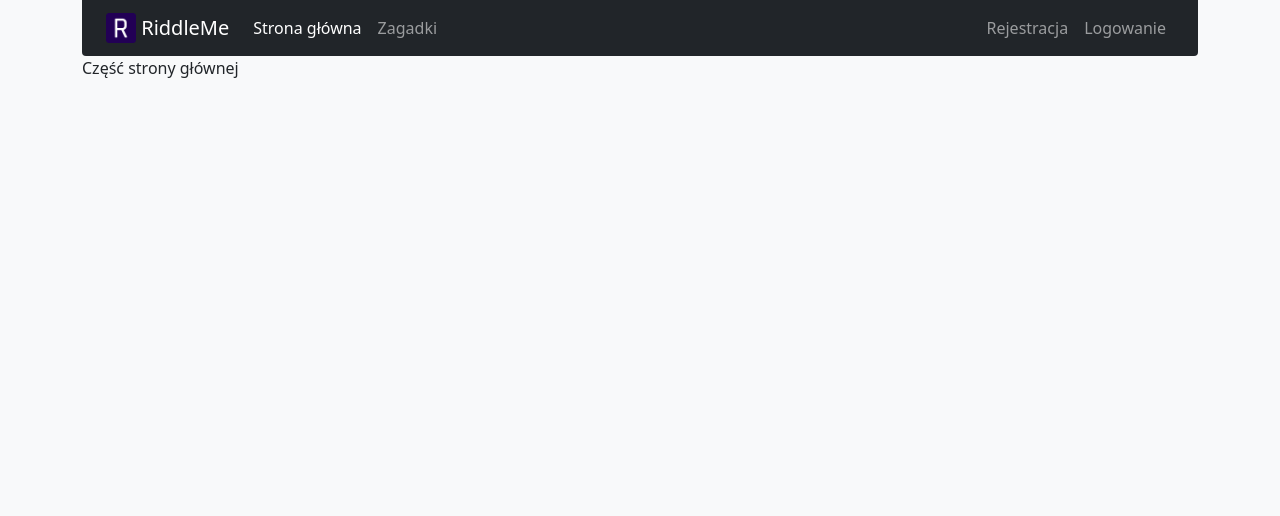
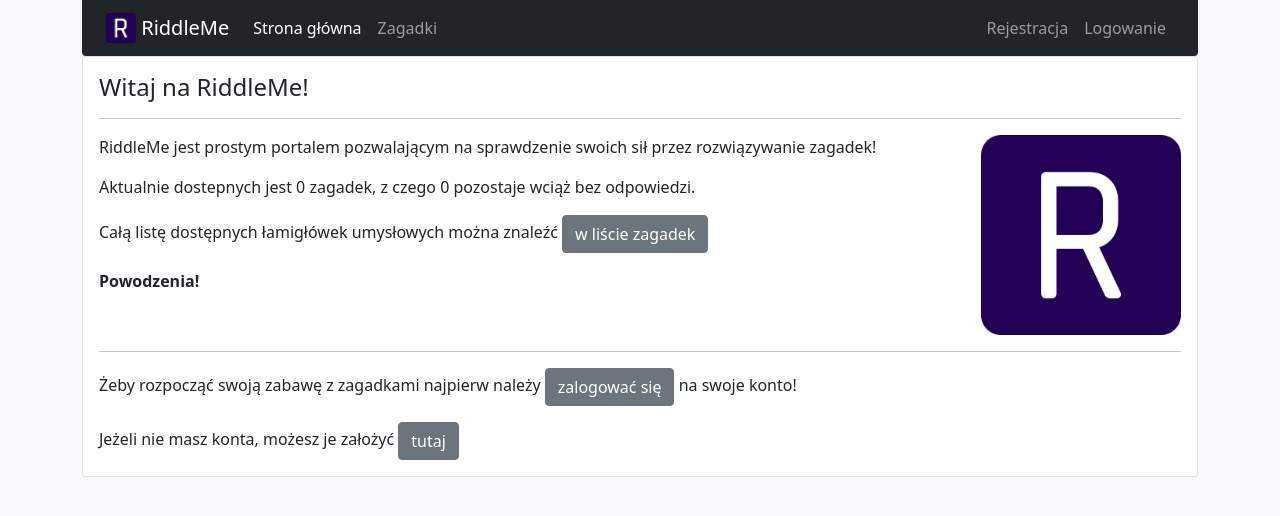
Before and after one commit to Ves5/RiddleMeDjango, a Django app: page / in a window 1280 px wide. Shown: the top 516 px of the page. Run offline with Django 4.2, Linux system fonts and the light colour scheme; data that the repository does not hold is empty.

Commit message:
tested html content for puzzles

```diff
--- a/app/riddleme/templates/riddleme/index.html
+++ b/app/riddleme/templates/riddleme/index.html
@@ -1,7 +1,47 @@
+{% extends "riddleme/base.html" %}
 
-{% extends "riddleme/base.html" %}
+{% load static %}
+
 {% block title %} Strona główna {% endblock %}
 {% block navbar %} {% with activeHome="active" %} {{block.super}} {% endwith %} {% endblock %}
 {% block content %}
-    <p> Część strony głównej </p>
+<div class="card">
+    <div class="card-body">
+        <h4 class="card-title">
+            Witaj na RiddleMe{% if user.is_authenticated %}, {{user.get_username}}{% endif %}!
+        </h4>
+        <hr>
+        <div class="d-flex justify-content-between">
+            <div>
+                <p class="card-text">
+                    RiddleMe jest prostym portalem pozwalającym na sprawdzenie swoich sił przez rozwiązywanie zagadek!
+                </p>
+                <p class="card-text">
+                    Aktualnie dostepnych jest {{ puzzle_count }} zagadek, z czego {{ unsolved_count }} pozostaje wciąż bez odpowiedzi.
+                </p>
+                <p class="card-text">
+                    Całą listę dostępnych łamigłówek umysłowych można znaleźć <a href="{% url 'page' 1 %}" class="inline btn btn-secondary">w liście zagadek</a>
+                </p>
+                <p class="card-text">
+                    <b>Powodzenia!</b>
+                </p>
+            </div>
+            <img src="{% static 'riddleme/favicon/favicon-big.png' %}" width="200" height="200" class="rounded d-block" alt=""/>
+        </div>
+        <hr>
+        {% if user.is_authenticated %}
+        <p class="card-text">
+            Jeśli chcesz zobaczyć swoje statystyki, przejdź do swojego <a href="{% url 'profile' %}" class="inline btn btn-secondary">profilu użytkownika</a>.
+            <br>Możesz tam także znaleźć historię rozwiązanych zagadek!
+        </p>
+        {% else %}
+        <p class="card-text">
+            Żeby rozpocząć swoją zabawę z zagadkami najpierw należy <a href="{% url 'login' %}" class="inline btn btn-secondary">zalogować się</a> na swoje konto!
+        </p>
+        <p class="card-text">
+            Jeżeli nie masz konta, możesz je założyć <a href="{% url 'register'%}" class="inline btn btn-secondary">tutaj</a>
+        </p>
+        {% endif %}
+    </div>
+</div>
 {% endblock %}
--- a/app/riddleme/templates/riddleme/profile.html
+++ b/app/riddleme/templates/riddleme/profile.html
@@ -3,7 +3,7 @@
 {% block title %} Profil użytkownika {% endblock %}
 {% block navbar %} {% with activeProfile="active" %} {{block.super}} {% endwith %} {% endblock %}
 {% block content %}
-<div class="card text-center pt-4 mx-auto" style="max-width: 40rem">
+<div class="card text-center mt-4 mx-auto" style="max-width: 40rem">
     <div class="card-header">
         Dane użytkownika
     </div>
--- a/app/riddleme/templates/riddleme/profile_puzzle.html
+++ b/app/riddleme/templates/riddleme/profile_puzzle.html
@@ -1,8 +1,8 @@
 <div class="card border-success m-3" style="max-width: 30rem; min-width: 30%">
     <div class="card-header"><h5 class="card-title">{{ puzzle_title }}</h5></div>
     <div class="card-body">
-      <p class="card-text">Data rozwiązania: {{ date }}</p>
-      <p class="card-text">Liczba zgłoszonych rozwiązań: {{ sub_count }}</p>
+        <p class="card-text">Data rozwiązania: {{ date }}</p>
+        <p class="card-text">Liczba zgłoszonych rozwiązań: {{ sub_count }}</p>
     </div>
     <div class="card-footer"><a class="btn btn-secondary" href="{% url 'puzzle' puzzle_id %}">Idź do zagadki</a> </div>
-  </div>
+</div>
--- a/app/riddleme/templates/riddleme/puzzle.html
+++ b/app/riddleme/templates/riddleme/puzzle.html
@@ -2,8 +2,8 @@
 {% block title %} {{ puzzle_title }} {% endblock %}
 {% block navbar %} {{block.super}} {% endblock %}
 {% block content %}
-<div class="d-flex flex-wrap pt-3">
-    <div class="card flex-grow-1">
+<div class="d-flex pt-3">
+    <div class="card flex-grow-1" style="min-width: 20rem; min-height: 60rem">
         <div class="card-body">
             <h5 class="card-title border-bottom pb-1 pb-1"> {{ puzzle_title }} </h5>
             <p class="card-text" style="height: 80%">
@@ -19,6 +19,7 @@
         </div>
         {% endif %}
     </div>
+    {% if user.is_authenticated %}
     <div class="card w-25" style="min-width: 20rem; height: 60rem">
         <div class="card-body">
             <h5 class="card-title border-bottom pb-1 mb-1"> Ostatnie odpowiedzi: </h5>
@@ -32,5 +33,6 @@
             </ul>
         </div>
     </div>
+    {% endif %}
 </div>
 {% endblock %}
--- a/app/riddleme/views.py
+++ b/app/riddleme/views.py
@@ -8,7 +8,14 @@ from django.utils import timezone
 
 # Create your views here.
 def index(request):
-    return render(request, 'riddleme/index.html')
+    puzzle_count = Puzzle.objects.all().count()
+    unsolved_count = PuzzleStatistics.objects.filter(first_solve=default_datetime).count()
+
+    context = {
+        "puzzle_count": puzzle_count,
+        "unsolved_count": unsolved_count,
+    }
+    return render(request, 'riddleme/index.html', context)
 
 def page(request, page_num):
     puzzles = Puzzle.objects.all().order_by('-id')
@@ -135,7 +142,7 @@ def login_user(request):
             # send message about log in
             messages.success(request, f"Zalogowano poprawnie na użytkownika: {username}.")
             # redirect to index or profile page
-            return redirect('index')
+            return redirect('profile')
         else:
             # wrong credentials
             messages.error(request, f"Nazwa użytkownika lub hasło jest niepoprawne, spróbuj ponownie.")
```
